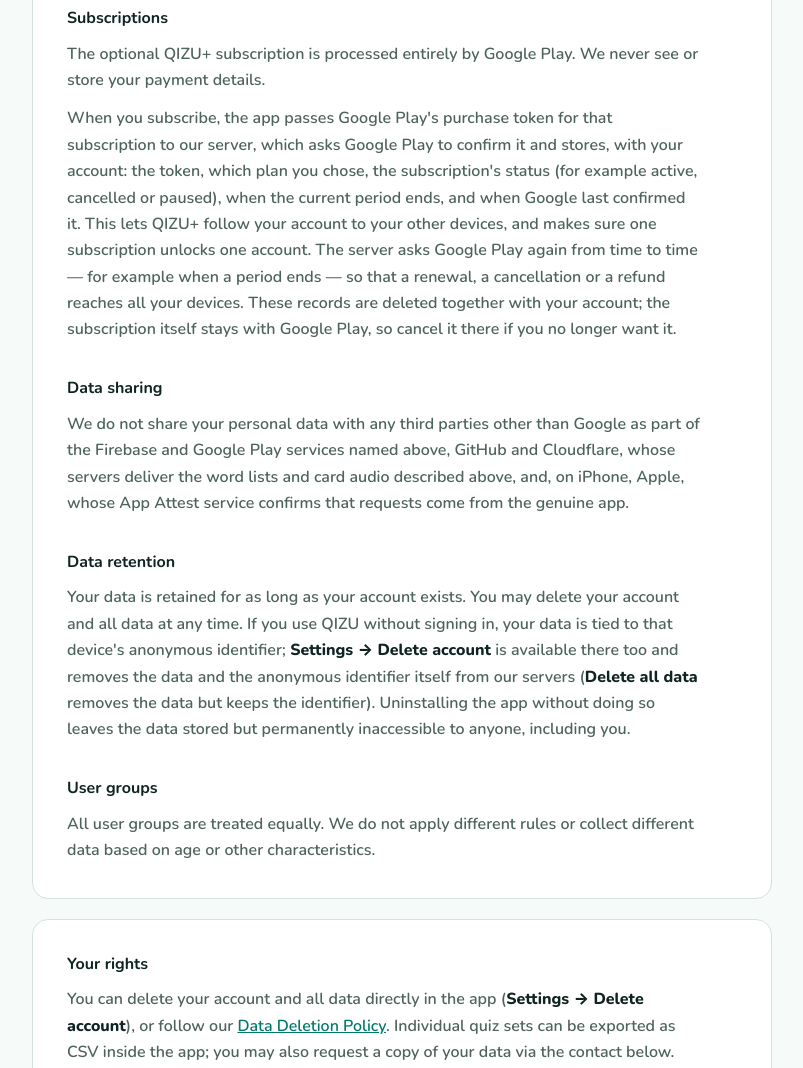
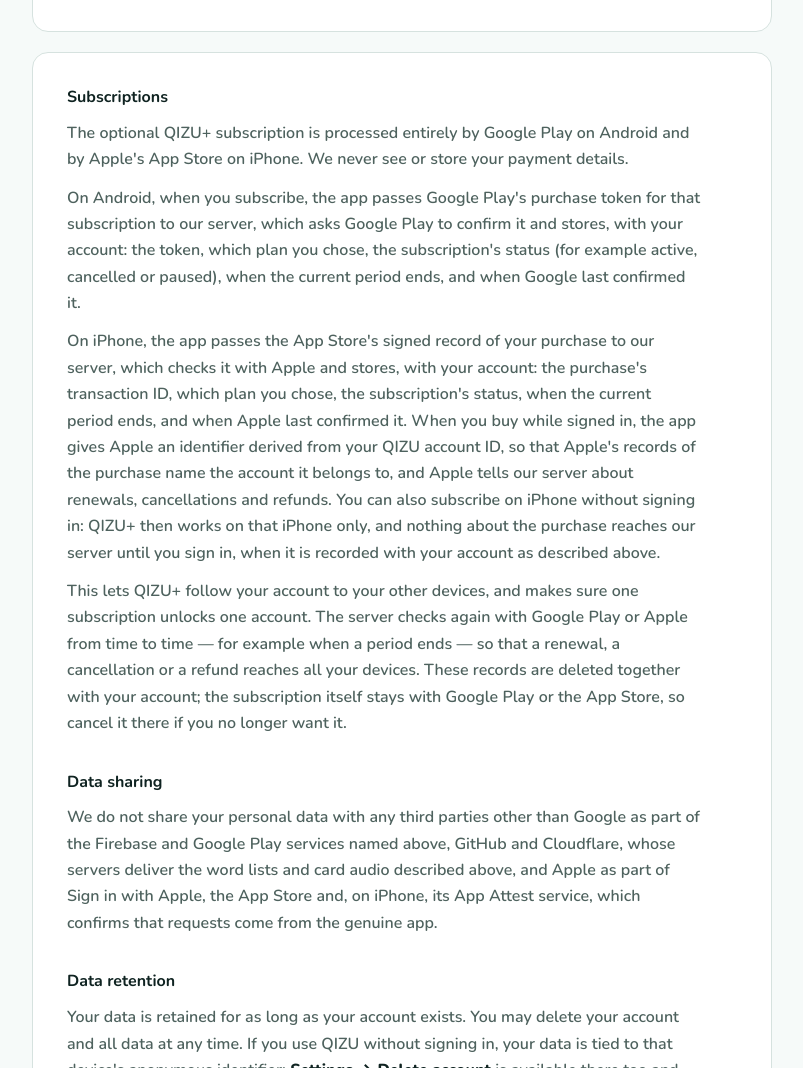
Before and after one commit to ayx-a51/www_qizu, a plain HTML site: page privacy.html in a window 1280 px wide. Shown: the part 1660-2728 px from the top of the page, without its empty margins (238-1041 px from the left). Drawn offline with Linux system fonts and the light colour scheme.

Commit message:
Privacy and data deletion: iPhone, Sign in with Apple, App Store billing
Sign in with Apple (email, the name if shared, Hide My Email relay), App
Store subscriptions verified with Apple next to Google Play's, Apple among
the services QIZU relies on, deleting an account revokes Sign in with
Apple, and cancelling an App Store subscription on iPhone.

Co-Authored-By: Claude Opus 5.5 <noreply@anthropic.com>

```diff
--- a/privacy.html
+++ b/privacy.html
@@ -24,7 +24,7 @@
   <div class="pagehead">
     <p class="kicker">Legal</p>
     <h1>Privacy Policy</h1>
-    <p class="updated">Last updated: 6 November 2026</p>
+    <p class="updated">Last updated: 20 November 2026</p>
     <p class="intro">QIZU holds the quiz sets you build and how you are doing
     with them. This page describes exactly what is stored, where, and how to
     remove it.</p>
@@ -35,8 +35,12 @@
     <p>You can use QIZU without an account — the app then stores your data
     under a random anonymous identifier, and we receive no personal
     information about you. When you sign in with Google we receive your email
-    address, display name and profile picture — used solely to identify your
-    account. In both cases the app stores the quiz sets and cards you create
+    address, display name and profile picture. When you sign in with Apple we
+    receive your email address and, if you choose to share it, your name; if
+    you choose Apple's <em>Hide My Email</em>, we receive only a private relay
+    address from Apple that forwards to your inbox, never your real address.
+    Either way, this is used solely to identify your account. In every case the
+    app stores the quiz sets and cards you create
     and your practice statistics (cards answered, time practiced, streaks). If
     you subscribe to QIZU+, we also keep a record of that subscription (see
     <em>Subscriptions</em> below). We do not collect any other personal
@@ -84,27 +88,43 @@
 
   <section class="card">
     <h2>Subscriptions</h2>
-    <p>The optional QIZU+ subscription is processed entirely by Google Play. We
-    never see or store your payment details.</p>
+    <p>The optional QIZU+ subscription is processed entirely by Google Play on
+    Android and by Apple's App Store on iPhone. We never see or store your
+    payment details.</p>
 
-    <p>When you subscribe, the app passes Google Play's purchase token for
-    that subscription to our server, which asks Google Play to confirm it and
-    stores, with your account: the token, which plan you chose, the
-    subscription's status (for example active, cancelled or paused), when the
-    current period ends, and when Google last confirmed it. This lets QIZU+
-    follow your account to your other devices, and makes sure one
-    subscription unlocks one account. The server asks Google Play again from
-    time to time — for example when a period ends — so that a renewal, a
-    cancellation or a refund reaches all your devices. These records are
-    deleted together with your account; the subscription itself stays with
-    Google Play, so cancel it there if you no longer want it.</p>
+    <p>On Android, when you subscribe, the app passes Google Play's purchase
+    token for that subscription to our server, which asks Google Play to
+    confirm it and stores, with your account: the token, which plan you chose,
+    the subscription's status (for example active, cancelled or paused), when
+    the current period ends, and when Google last confirmed it.</p>
+
+    <p>On iPhone, the app passes the App Store's signed record of your
+    purchase to our server, which checks it with Apple and stores, with your
+    account: the purchase's transaction ID, which plan you chose, the
+    subscription's status, when the current period ends, and when Apple last
+    confirmed it. When you buy while signed in, the app gives Apple an
+    identifier derived from your QIZU account ID, so that Apple's records of
+    the purchase name the account it belongs to, and Apple tells our server
+    about renewals, cancellations and refunds. You can also subscribe on
+    iPhone without signing in: QIZU+ then works on that iPhone only, and
+    nothing about the purchase reaches our server until you sign in, when it
+    is recorded with your account as described above.</p>
+
+    <p>This lets QIZU+ follow your account to your other devices, and makes
+    sure one subscription unlocks one account. The server checks again with
+    Google Play or Apple from time to time — for example when a period ends —
+    so that a renewal, a cancellation or a refund reaches all your devices.
+    These records are deleted together with your account; the subscription
+    itself stays with Google Play or the App Store, so cancel it there if you
+    no longer want it.</p>
 
     <h2>Data sharing</h2>
     <p>We do not share your personal data with any third parties other than
     Google as part of the Firebase and Google Play services named above,
     GitHub and Cloudflare, whose servers deliver the word lists and card audio
-    described above, and, on iPhone, Apple, whose App Attest service confirms
-    that requests come from the genuine app.</p>
+    described above, and Apple as part of Sign in with Apple, the App Store
+    and, on iPhone, its App Attest service, which confirms that requests come
+    from the genuine app.</p>
 
     <h2>Data retention</h2>
     <p>Your data is retained for as long as your account exists. You may delete
@@ -125,7 +145,9 @@
     <h2>Your rights</h2>
     <p>You can delete your account and all data directly in the app
     (<strong>Settings &rarr; Delete account</strong>), or follow our
-    <a href="data_deletion.html">Data Deletion Policy</a>. Individual quiz sets
+    <a href="data_deletion.html">Data Deletion Policy</a>. If you signed in
+    with Apple, deleting your account also revokes QIZU's Sign in with Apple
+    access to your Apple Account. Individual quiz sets
     can be exported as CSV inside the app; you may also request a copy of your
     data via the contact below.</p>
 
```
Also changed, not shown: data_deletion.html (+11 -5 lines).
